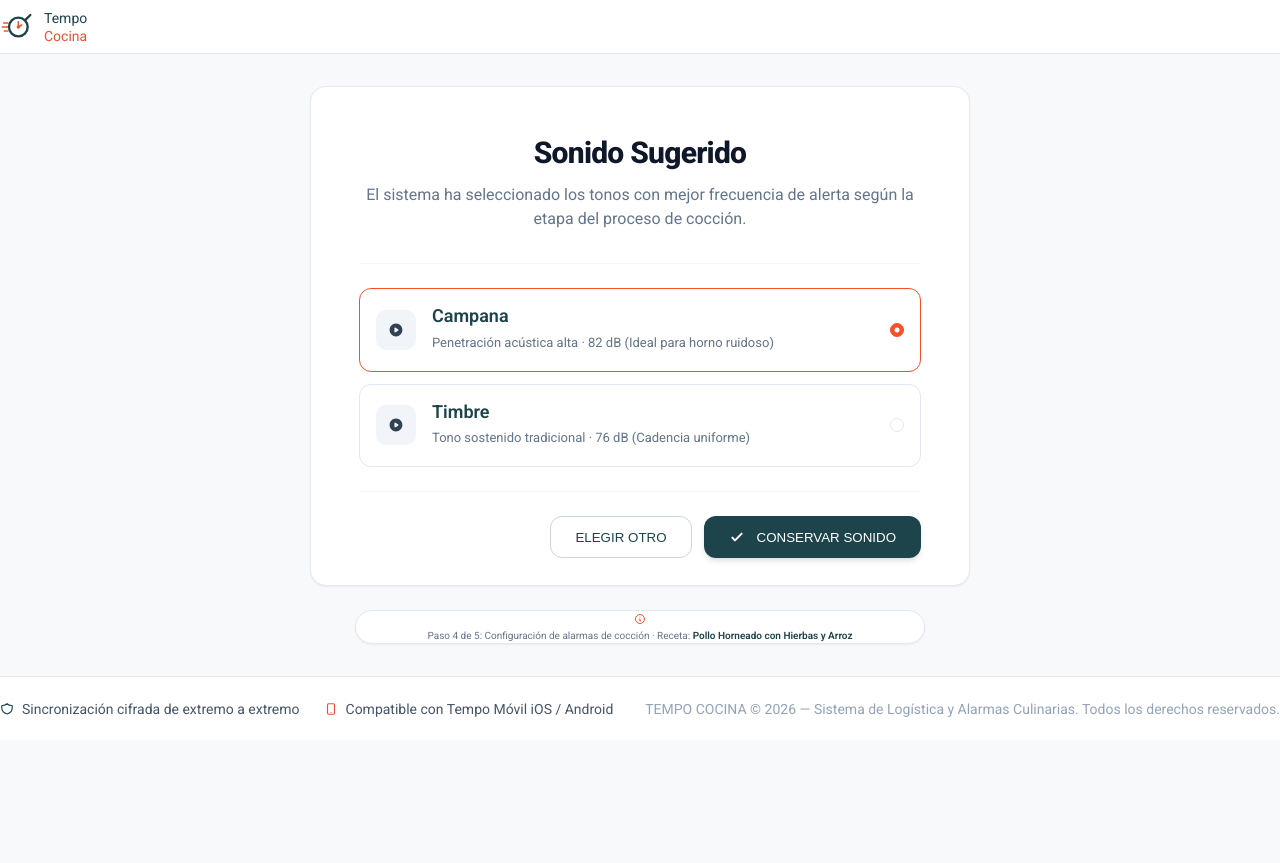
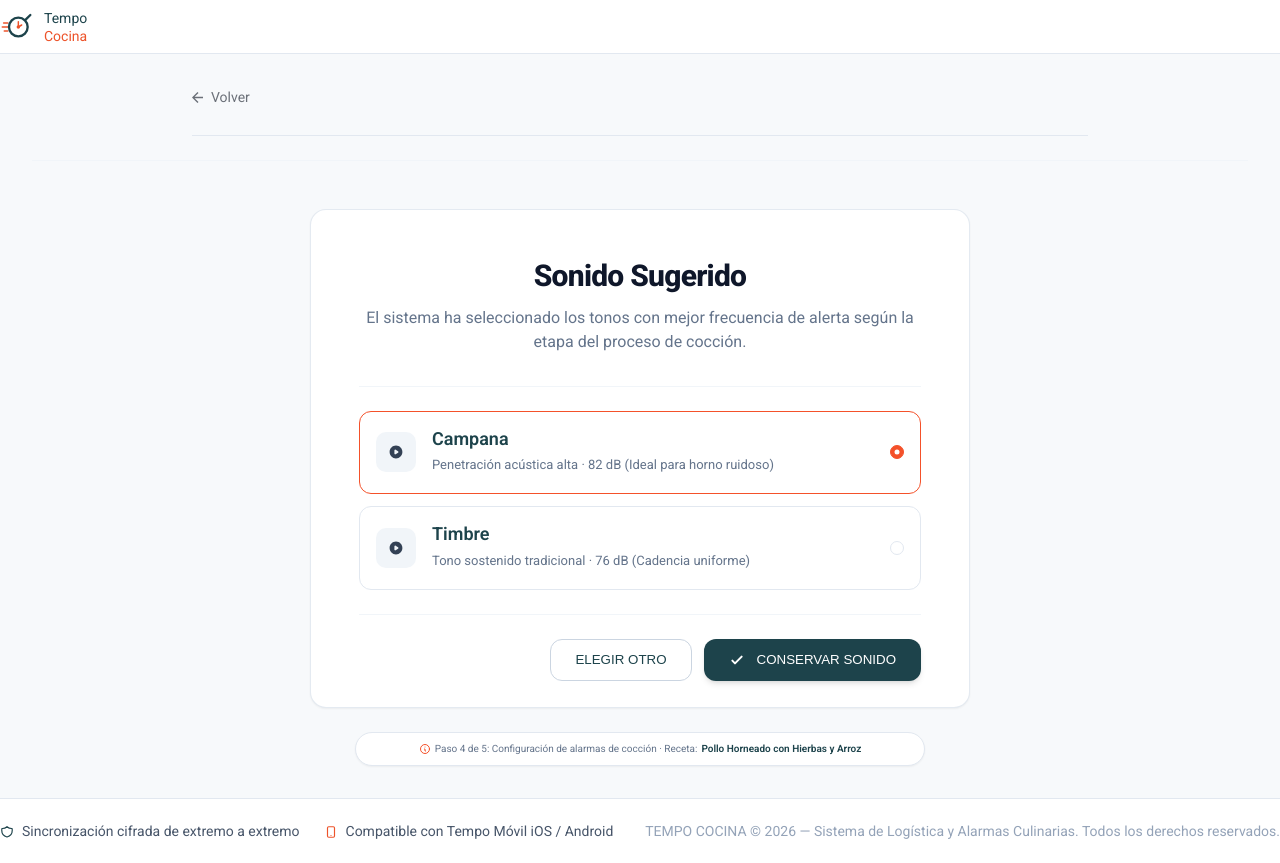
Before and after one commit to diegorojasd/UX-Maquetacion-Front-End-Grupo3, an Angular app in the folder TempoCocinaWeb/tempococina/: page /mockups/w-17 in a window 1280 px wide. Before the commit the page ends 800 px from the top, so only its background shows below. Built offline with nearby package versions, Linux system fonts and the light colour scheme.

Commit message:
🎨 (W-17) ajuste iconos y creacion boton volver

```diff
--- a/TempoCocinaWeb/tempococina/src/app/features/suggested-sound/suggested-sound.html
+++ b/TempoCocinaWeb/tempococina/src/app/features/suggested-sound/suggested-sound.html
@@ -1,10 +1,14 @@
 <main class="tc-synced">
+  <tc-back-link label="Volver"
+                target="/mockups"
+                navLabel="Navegación de la configuración" />
+
+  <div class="tc-synced__separator"></div>
+
+
+
   <article class="tc-synced__card">
-
-    <h1 class="tc-synced__title">
-      Sonido Sugerido
-    </h1>
-
+    <h1 class="tc-synced__title">Sonido Sugerido</h1>
     <p class="tc-synced__lead">
       El sistema ha seleccionado los tonos con mejor frecuencia de alerta
       según la etapa del proceso de cocción.
@@ -12,79 +16,46 @@
 
     <div class="tc-synced__separator"></div>
 
-    <label class="tc-sound-option"
-           [class.tc-sound-option--selected]="selectedSound === 'campana'">
-
-      <input type="radio"
-             name="sound"
-             value="campana"
-             [(ngModel)]="selectedSound"
-             class="tc-sound-option__input">
-
+    <!-- opciones de sonido -->
+    <label class="tc-sound-option" [class.tc-sound-option--selected]="selectedSound === 'campana'">
+      <input type="radio" name="sound" value="campana" [(ngModel)]="selectedSound" class="tc-sound-option__input">
       <div class="tc-sound-option__media">
         <tc-icon name="play-circle" [size]="16" />
       </div>
-
       <div class="tc-sound-option__content">
-        <h2 class="tc-sound-option__title">
-          Campana
-        </h2>
-
+        <h2 class="tc-sound-option__title">Campana</h2>
         <p class="tc-sound-option__description">
           Penetración acústica alta · 82 dB (Ideal para horno ruidoso)
         </p>
       </div>
-
       <div class="tc-sound-option__radio"></div>
-
     </label>
 
-    <label class="tc-sound-option"
-           [class.tc-sound-option--selected]="selectedSound === 'timbre'">
-
-      <input type="radio"
-             name="sound"
-             value="timbre"
-             [(ngModel)]="selectedSound"
-             class="tc-sound-option__input">
-
+    <label class="tc-sound-option" [class.tc-sound-option--selected]="selectedSound === 'timbre'">
+      <input type="radio" name="sound" value="timbre" [(ngModel)]="selectedSound" class="tc-sound-option__input">
       <div class="tc-sound-option__media">
         <tc-icon name="play-circle" [size]="16" />
       </div>
-
       <div class="tc-sound-option__content">
-        <h2 class="tc-sound-option__title">
-          Timbre
-        </h2>
-
+        <h2 class="tc-sound-option__title">Timbre</h2>
         <p class="tc-sound-option__description">
           Tono sostenido tradicional · 76 dB (Cadencia uniforme)
         </p>
       </div>
-
       <div class="tc-sound-option__radio"></div>
-
     </label>
 
     <div class="tc-synced__footer">
-
-      <tc-button variant="secondary"
-                 size="md">
-        ELEGIR OTRO
-      </tc-button>
-
-      <tc-button variant="brand"
-                 size="md"
-                 icon="check">
-        CONSERVAR SONIDO
-      </tc-button>
-
+      <tc-button variant="secondary" size="md">ELEGIR OTRO</tc-button>
+      <tc-button variant="brand" size="md" icon="check">CONSERVAR SONIDO</tc-button>
     </div>
   </article>
 
   <article class="tc-synced__card tc-synced__step">
-    <tc-icon name="info" [size]="12" />
-    <span>Paso 4 de 5: Configuración de alarmas de cocción · Receta: <strong>Pollo Horneado con Hierbas y Arroz</strong></span>
+    <span class="tc-synced__inline">
+      <tc-icon name="info" [size]="12"></tc-icon>
+      Paso 4 de 5: Configuración de alarmas de cocción · Receta:
+      <strong>Pollo Horneado con Hierbas y Arroz</strong>
+    </span>
   </article>
-
 </main>
--- a/TempoCocinaWeb/tempococina/src/app/features/suggested-sound/suggested-sound.scss
+++ b/TempoCocinaWeb/tempococina/src/app/features/suggested-sound/suggested-sound.scss
@@ -39,7 +39,7 @@
     max-width: 570px;
     min-height: 34px;
     padding: 0 14px;
-    display: flex;
+    display: inline-flex;
     align-items: center;
     justify-content: center;
     gap: 6px;
@@ -65,6 +65,27 @@
       font-weight: 600;
     }
   }
+
+  .tc-synced__inline {
+    display: inline-flex;
+    align-items: center;
+    gap: 4px;
+  }
+
+  .tc-synced__separator {
+  width: 100%;
+  border-top: 1px solid var(--tc-surface-alt);
+  margin: 0 0 var(--tc-space-24);
+}
+
+tc-back-link {
+  display: block;
+  width: 100%;
+  max-width: 896px;
+  margin: 0 auto;
+  text-align: left;
+}
+
 
 .tc-synced__mark {
   display: flex;
--- a/TempoCocinaWeb/tempococina/src/app/features/suggested-sound/suggested-sound.ts
+++ b/TempoCocinaWeb/tempococina/src/app/features/suggested-sound/suggested-sound.ts
@@ -1,5 +1,6 @@
 import { ChangeDetectionStrategy, Component } from '@angular/core';
-import { FormsModule } from '@angular/forms'; // <-- IMPORTAR ESTO
+import { FormsModule } from '@angular/forms';
+import { BackLink } from '../../shared/ui/back-link/back-link';
 import { Button } from '../../shared/ui/button/button';
 import { Icon } from '../../shared/ui/icon/icon';
 import { InfoNote } from '../../shared/ui/info-note/info-note';
@@ -12,7 +13,8 @@ import { SUGGESTER_SOUND } from './suggested-sound.mock';
   selector: 'tc-synced-alarms',
   changeDetection: ChangeDetectionStrategy.OnPush,
   imports: [
-    FormsModule, // <-- NECESARIO para ngModel
+    FormsModule,
+    BackLink,
     Button,
     Icon,
     InfoNote,
```
